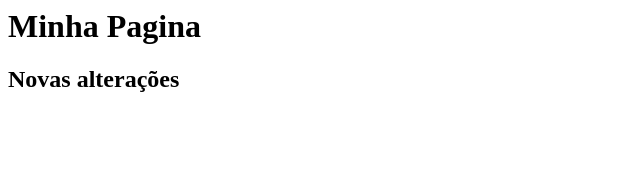
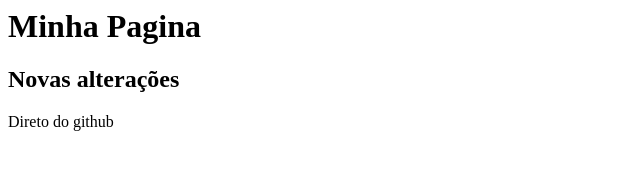
Before and after one commit to gildoneto/gama-no-github, a plain HTML site: page index.html in a window 1280 px wide. Shown: the whole page, without its empty margins (0-640 px from the left). Drawn offline with Linux system fonts and the light colour scheme.

Commit message:
Atualizando direto do github

```diff
--- a/index.html
+++ b/index.html
@@ -2,5 +2,6 @@
     <body>
         <h1>Minha Pagina</h1>
         <h2>Novas alterações</h2>
+        <p>Direto do github</p>
     </body>
 </html>
```
